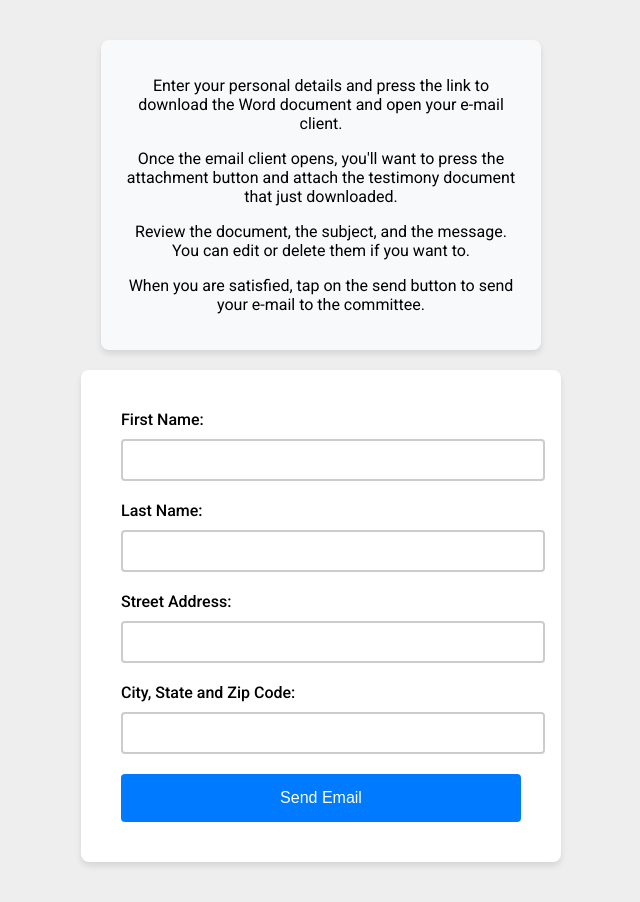
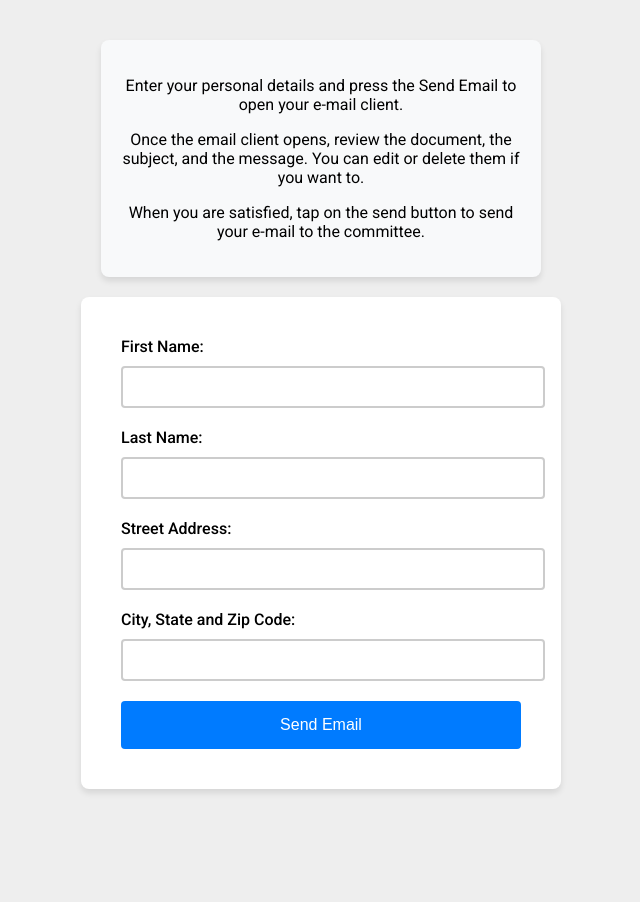
Before and after one commit to HF2177/customer, a plain HTML site: page index.html in a window 1280 px wide. Shown: the whole page, without its empty margins (319-959 px from the left). After the commit the page ends 829 px from the top, so only its background shows below. Drawn offline with Linux system fonts and the light colour scheme.

Commit message:
Update index.html

```diff
--- a/index.html
+++ b/index.html
@@ -77,9 +77,8 @@
 <body>
 
 <div class="instructions">
-    <p>Enter your personal details and press the link to download the Word document and open your e-mail client.</p>
-    <p>Once the email client opens, you'll want to press the attachment button and attach the testimony document that just downloaded.</p>
-    <p>Review the document, the subject, and the message. You can edit or delete them if you want to.</p>
+    <p>Enter your personal details and press the Send Email to open your e-mail client.</p>
+    <p>Once the email client opens, review the document, the subject, and the message. You can edit or delete them if you want to.</p>
     <p>When you are satisfied, tap on the send button to send your e-mail to the committee.</p>
 </div>
 
```
